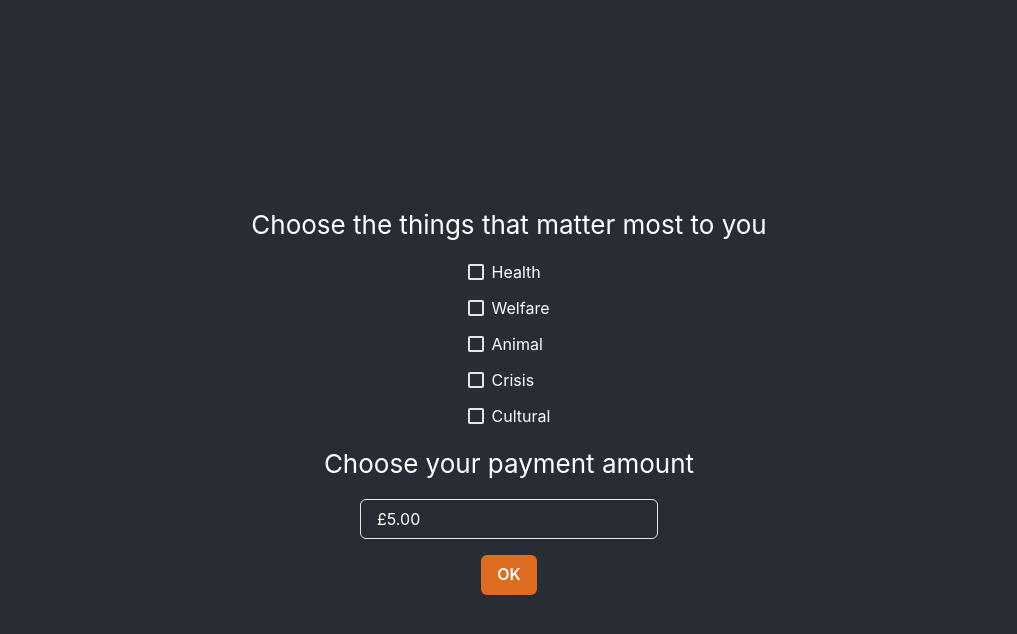
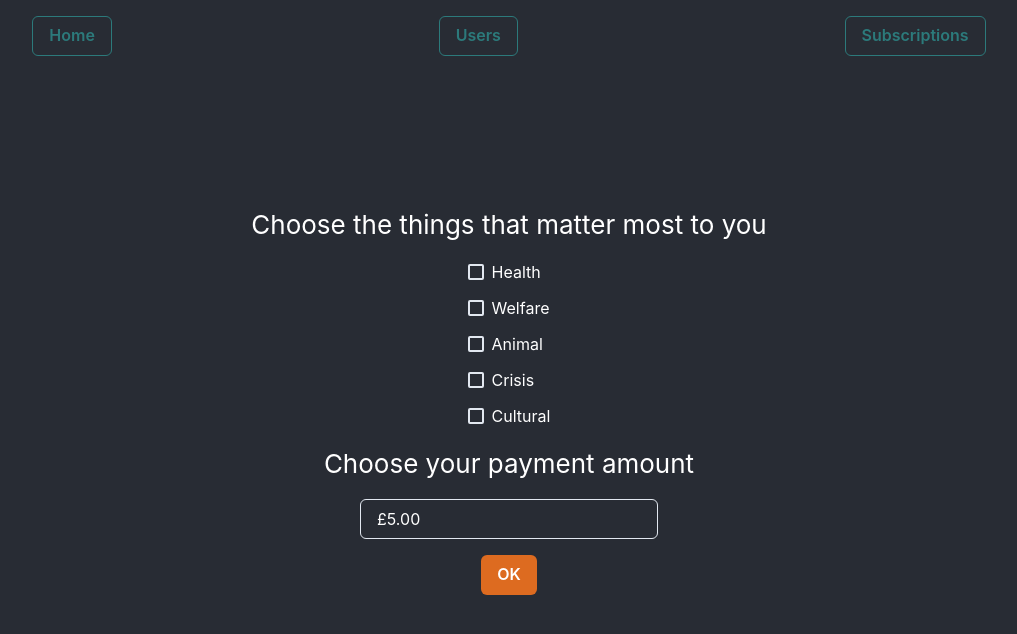
Before and after one commit to 11CConnolly/SimplyGive, a React (Create React App) app in the folder client/: page / in a window 1280 px wide. Shown: the top 634 px of the page, without its empty margins (131-1148 px from the left). Built offline with nearby package versions, Linux system fonts and the light colour scheme.

Commit message:
Initial layout for routing

```diff
--- a/client/package.json
+++ b/client/package.json
@@ -13,6 +13,7 @@
     "framer-motion": "^8.5.5",
     "react": "^18.2.0",
     "react-dom": "^18.2.0",
+    "react-router-dom": "^6.8.1",
     "react-scripts": "5.0.1",
     "web-vitals": "^2.1.4"
   },
--- a/client/src/App.css
+++ b/client/src/App.css
@@ -2,15 +2,25 @@
   text-align: center;
 }
 
-.App-header {
+.App-container {
   background-color: #282c34;
-  min-height: 100vh;
+  height: 100vh;
   display: flex;
   flex-direction: column;
   align-items: center;
   justify-content: center;
   font-size: calc(10px + 2vmin);
   color: white;
+}
+
+.navbar {
+  position: fixed;
+  width: 100%;
+  padding-top: 1rem;
+  background-color: #282c34;
+  display: flex;
+  text-align: center;
+  justify-content: space-around;
 }
 
 p {
--- a/client/src/App.js
+++ b/client/src/App.js
@@ -41,7 +41,18 @@ function App() {
 
   return (
     <div className="App">
-      <header className="App-header">
+      <div className="navbar">
+        <Button colorScheme="teal" variant="outline">
+          Home
+        </Button>
+        <Button colorScheme="teal" variant="outline">
+          Users
+        </Button>
+        <Button colorScheme="teal" variant="outline">
+          Subscriptions
+        </Button>
+      </div>
+      <header className="App-container">
         <Text>Choose the things that matter most to you</Text>
         <Stack spacing={3} direction="column">
           <Checkbox onChange={() => checkCheckedItem(categories.HEALTH)}>
```
Also changed, not shown: client/src/pages/subscriptions.js (added), client/src/pages/users.js (added), 1 other file (tests, documents, lock files or other folders).
